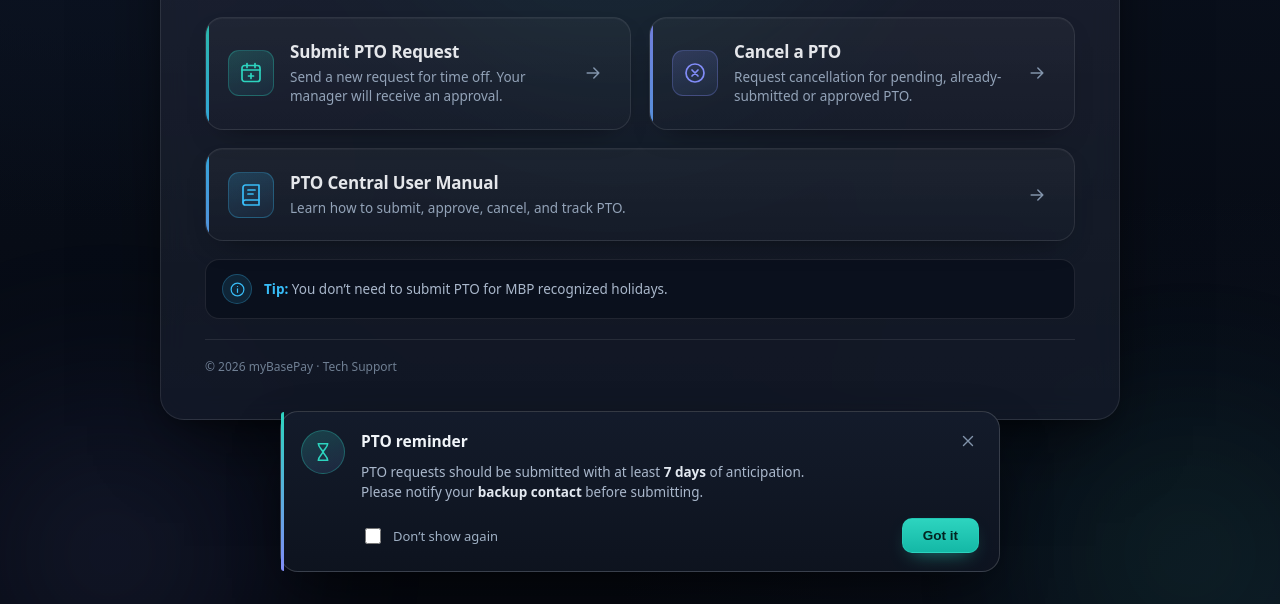
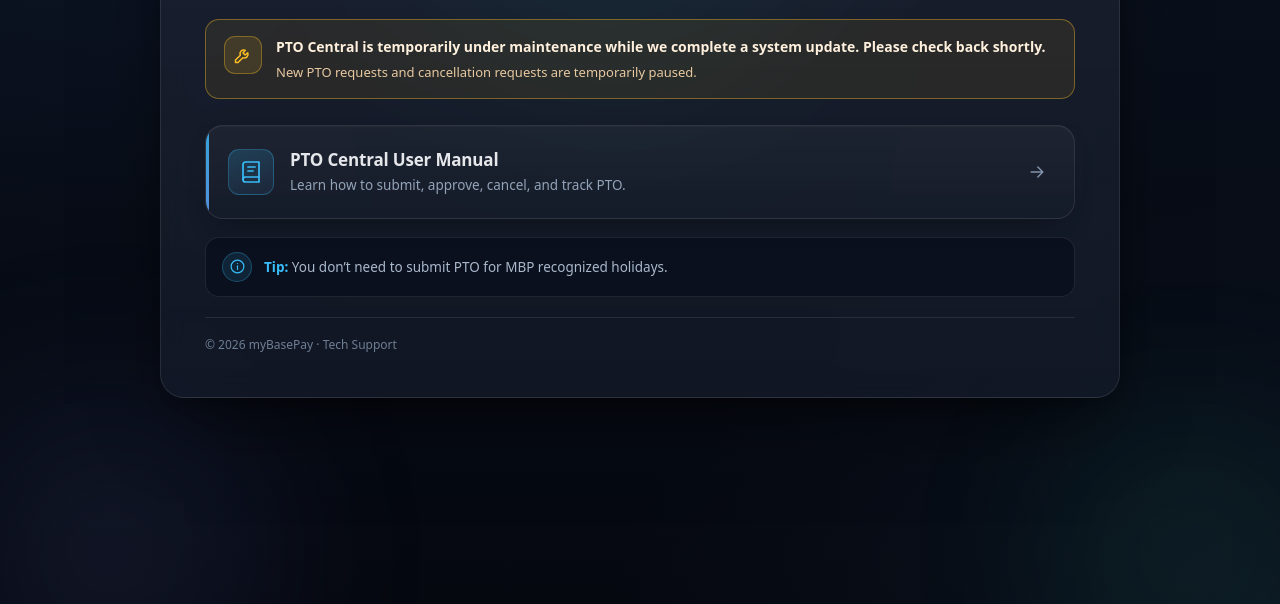
Before and after one commit to mybasepay/pto-central, a plain HTML site: page index.html in a window 1280 px wide. Shown: the part 196-800 px from the top of the page. Drawn offline with Linux system fonts and the light colour scheme.

Commit message:
Temporary maintenance mode on the PTO Central home page
UI-only and fully reversible: <body> gains a "maintenance" class (with an
inline comment explaining the one-word revert). While active:
- An amber maintenance banner shows: "PTO Central is temporarily under
  maintenance while we complete a system update. Please check back shortly."
  + "New PTO requests and cancellation requests are temporarily paused."
- The Submit PTO Request and Cancel a PTO cards are hidden via CSS only —
  they remain in the DOM untouched (both Forms links intact).
- The PTO reminder toast is suppressed (it prompts submissions).
- The User Manual card and manual.html stay available.

Active while the post-migration test-data cleanup runs. No functional, data,
flow, calendar, or notification changes.

Co-Authored-By: Claude Fable 5 <noreply@anthropic.com>

```diff
--- a/index.html
+++ b/index.html
@@ -26,9 +26,37 @@
       border-color: rgba(56, 189, 248, 0.5);
     }
     .action-card--manual:hover .action-arrow { color: var(--accent-cyan); transform: translateX(3px); }
+
+    /* ================= TEMPORARY MAINTENANCE MODE (2026-07-04) =================
+       Active while post-migration cleanup runs. UI-only and fully reversible:
+       TO REVERT, remove the "maintenance" class from <body> below — nothing
+       else. The Submit / Cancel cards stay in the DOM (hidden by CSS only);
+       the User Manual card and page remain available. */
+    .maintenance-banner { display: none; }
+    .maintenance .maintenance-banner {
+      display: flex; align-items: flex-start; gap: 14px;
+      margin-top: 22px; padding: 16px 18px; border-radius: var(--r-md);
+      background: rgba(251, 191, 36, 0.08);
+      border: 1px solid rgba(251, 191, 36, 0.4);
+      color: #fde4c4; font-size: 14px; line-height: 1.55;
+    }
+    .maintenance-banner .mb-icon {
+      display: grid; place-items: center; flex: 0 0 auto;
+      width: 38px; height: 38px; border-radius: 11px; color: #fbbf24;
+      background: rgba(251, 191, 36, 0.12); border: 1px solid rgba(251, 191, 36, 0.35);
+    }
+    .maintenance-banner .mb-icon svg { width: 20px; height: 20px; }
+    .maintenance-banner strong { color: #fef0dc; }
+    .maintenance-banner .mb-sub { display: block; margin-top: 4px; font-size: 13px; color: #e8c9a0; }
+    /* Hide the two action cards (Submit / Cancel) — DOM untouched. */
+    .maintenance .action-card--primary,
+    .maintenance .action-card--secondary { display: none; }
+    /* The reminder toast is about submitting requests — suppress during maintenance. */
+    .maintenance .home-toast { display: none !important; }
   </style>
 </head>
-<body class="home">
+<!-- MAINTENANCE MODE: remove the "maintenance" class to restore normal home. -->
+<body class="home maintenance">
   <!-- Ambient background: subtle gradient blobs + center glow (decorative only) -->
   <div class="home-bg" aria-hidden="true">
     <span class="home-blob home-blob--teal"></span>
@@ -55,6 +83,22 @@
           </p>
         </div>
       </header>
+
+      <!-- TEMPORARY maintenance notice (visible only while <body> has the
+           "maintenance" class). -->
+      <div class="maintenance-banner" role="alert">
+        <span class="mb-icon" aria-hidden="true">
+          <svg viewBox="0 0 24 24" fill="none" stroke="currentColor" stroke-width="1.8"
+               stroke-linecap="round" stroke-linejoin="round">
+            <path d="M14.7 6.3a4.5 4.5 0 0 0-5.9 5.9L3 18v3h3l5.8-5.8a4.5 4.5 0 0 0 5.9-5.9L14.5 12 12 9.5z" />
+          </svg>
+        </span>
+        <div>
+          <strong>PTO Central is temporarily under maintenance while we complete a system update.
+          Please check back shortly.</strong>
+          <span class="mb-sub">New PTO requests and cancellation requests are temporarily paused.</span>
+        </div>
+      </div>
 
       <div class="grid" role="navigation" aria-label="Primary actions">
 
```
